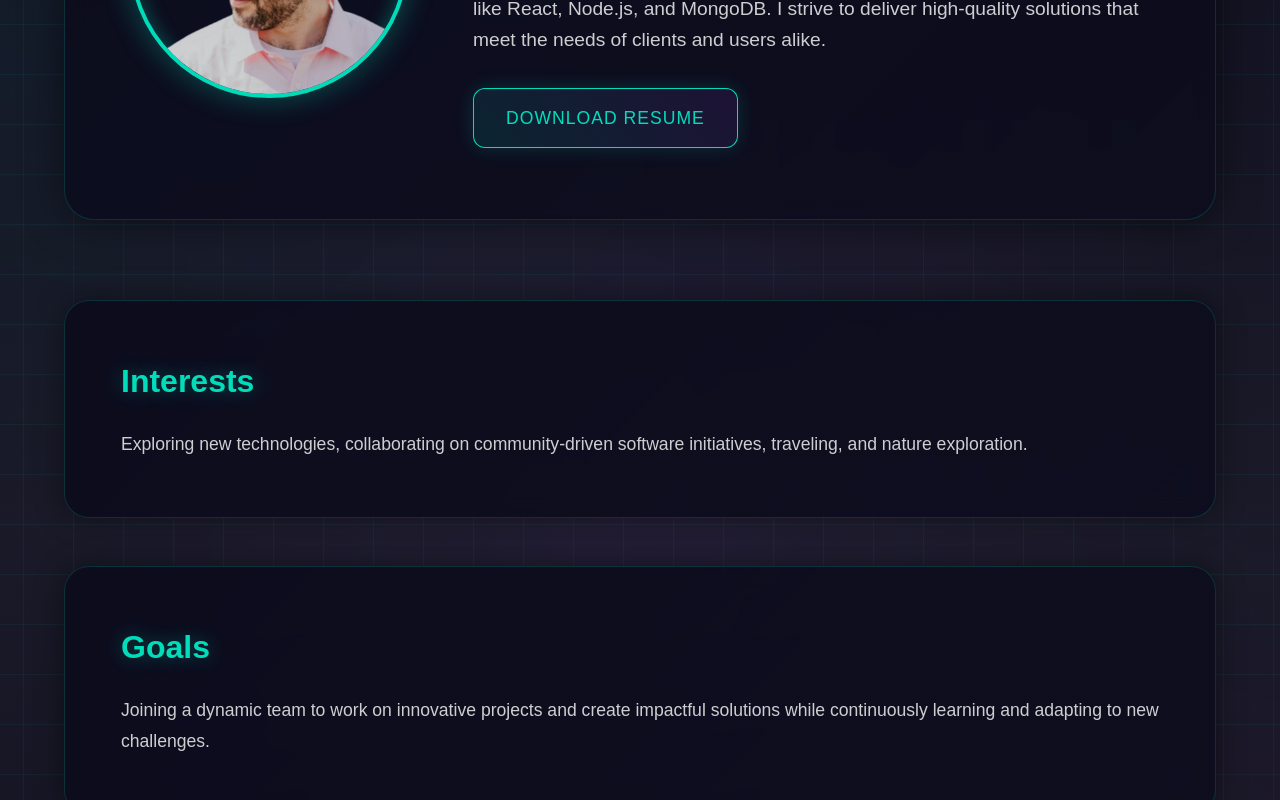
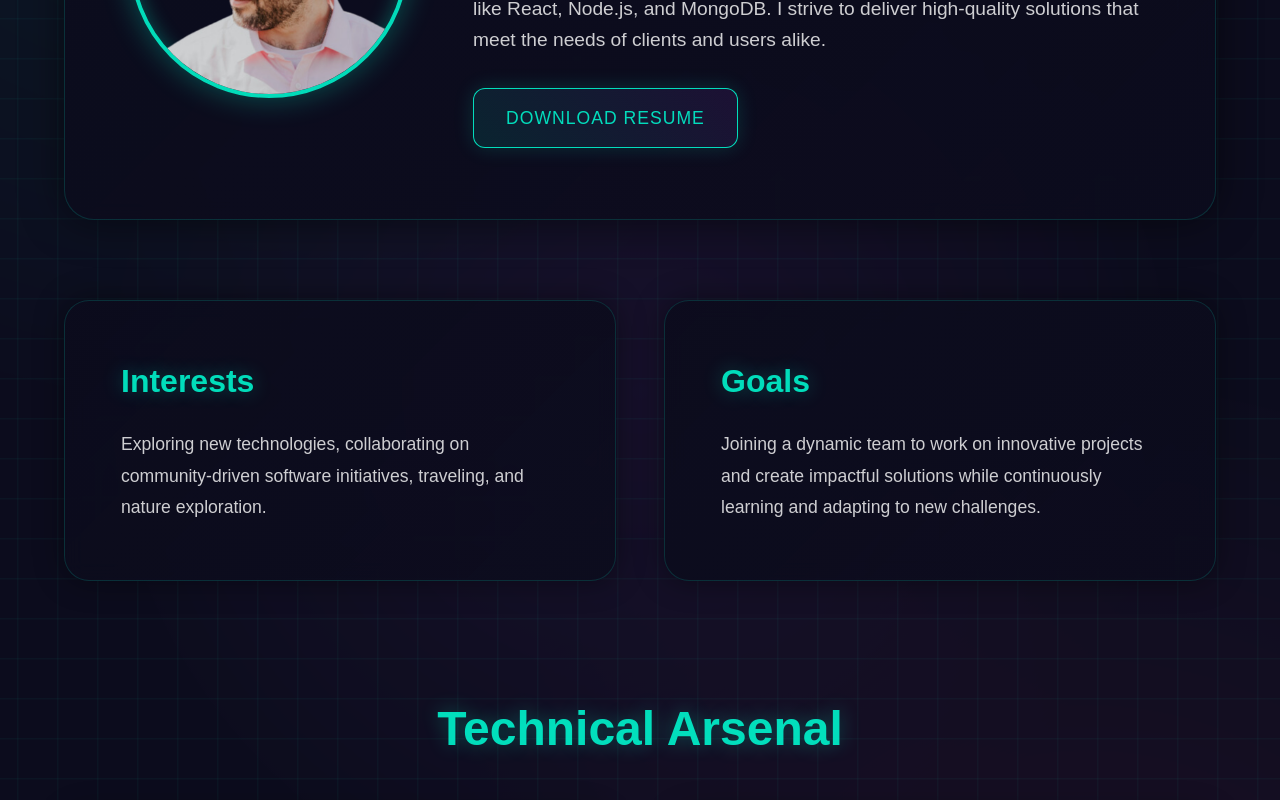
Before and after one commit to JDestefano11/React-Portfolio-Vite, a React (Vite) app: page / in a window 1280 px wide. Shown: the part 1553-2353 px from the top of the page. Built offline with nearby package versions, Linux system fonts and the light colour scheme.

Commit message:
"Seeing why about me is not being styled'

```diff
--- a/src/components/About/About.css
+++ b/src/components/About/About.css
@@ -8,12 +8,7 @@
 
 .about-section {
   min-height: 100vh;
-  background: linear-gradient(
-    to bottom,
-    var(--digital-black),
-    rgba(14, 14, 29, 0.95),
-    var(--digital-black)
-  );
+  background: var(--digital-black);
   position: relative;
   overflow: hidden;
   padding: 140px 4rem 6rem;
@@ -27,8 +22,8 @@
       transparent 1px
     ),
     linear-gradient(90deg, rgba(0, 255, 213, 0.05) 1px, transparent 1px);
-  background-size: 50px 50px;
-  animation: gridFloat 15s linear infinite;
+  background-size: 40px 40px;
+  animation: gridFloat 20s linear infinite;
 }
 
 .cosmic-overlay {
@@ -134,10 +129,9 @@
 
 .highlight-cards {
   display: grid;
-  grid-template-columns: minmax(0, 1fr);
+  grid-template-columns: repeat(2, 1fr);
   gap: 3rem;
   margin: 5rem 0;
-  -webkit-column-count: 1;
 }
 
 .highlight-card {
--- a/src/components/About/About.jsx
+++ b/src/components/About/About.jsx
@@ -19,6 +19,7 @@ import resumeFile from "../../images/Joseph-Destefano-Front End Developer.pdf";
 const ProfileImage = lazy(() =>
   import("../../images/JoeDestefano(myself).png")
 );
+
 const About = () => {
   return (
     <section className="about-section">
```
